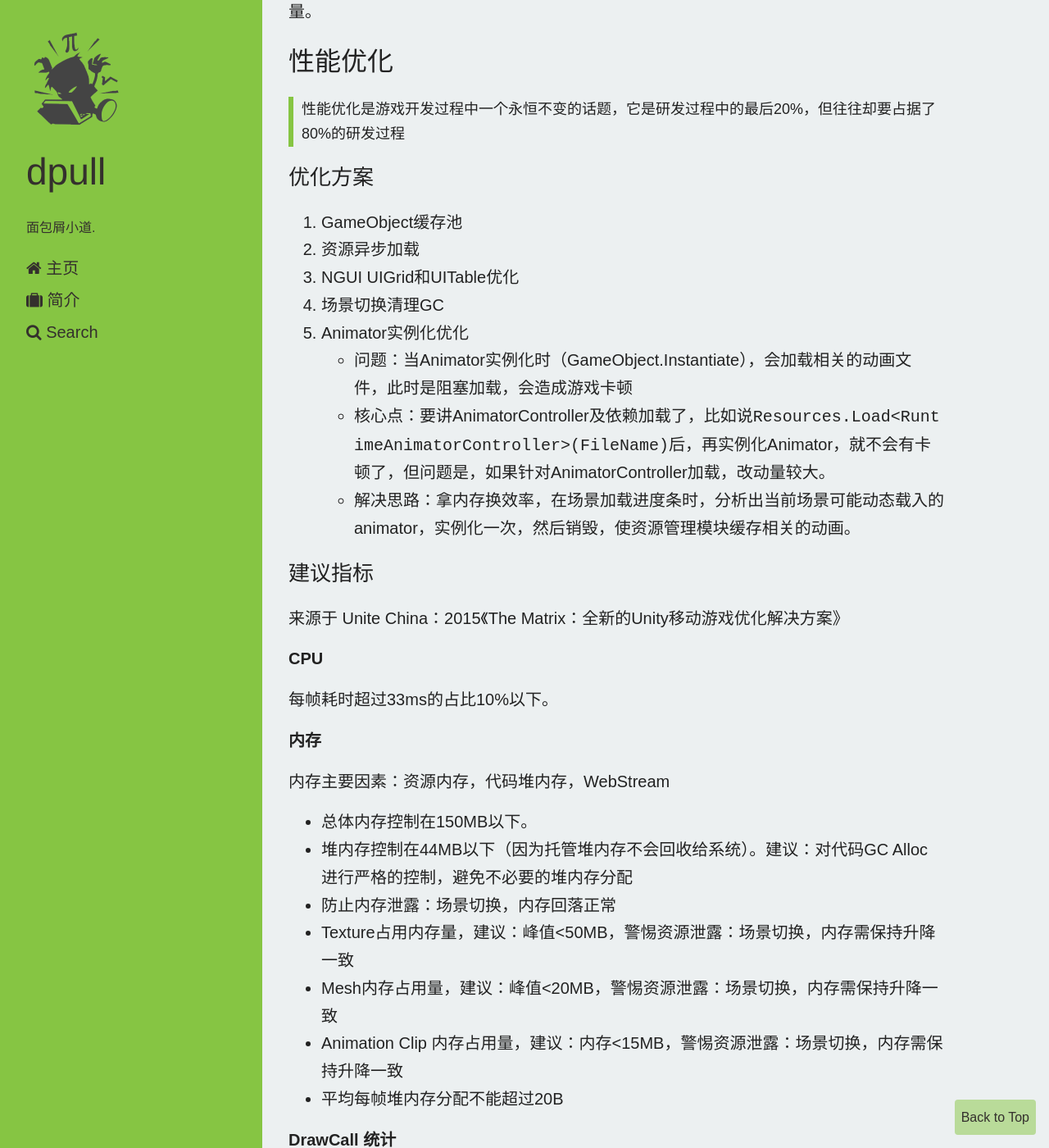
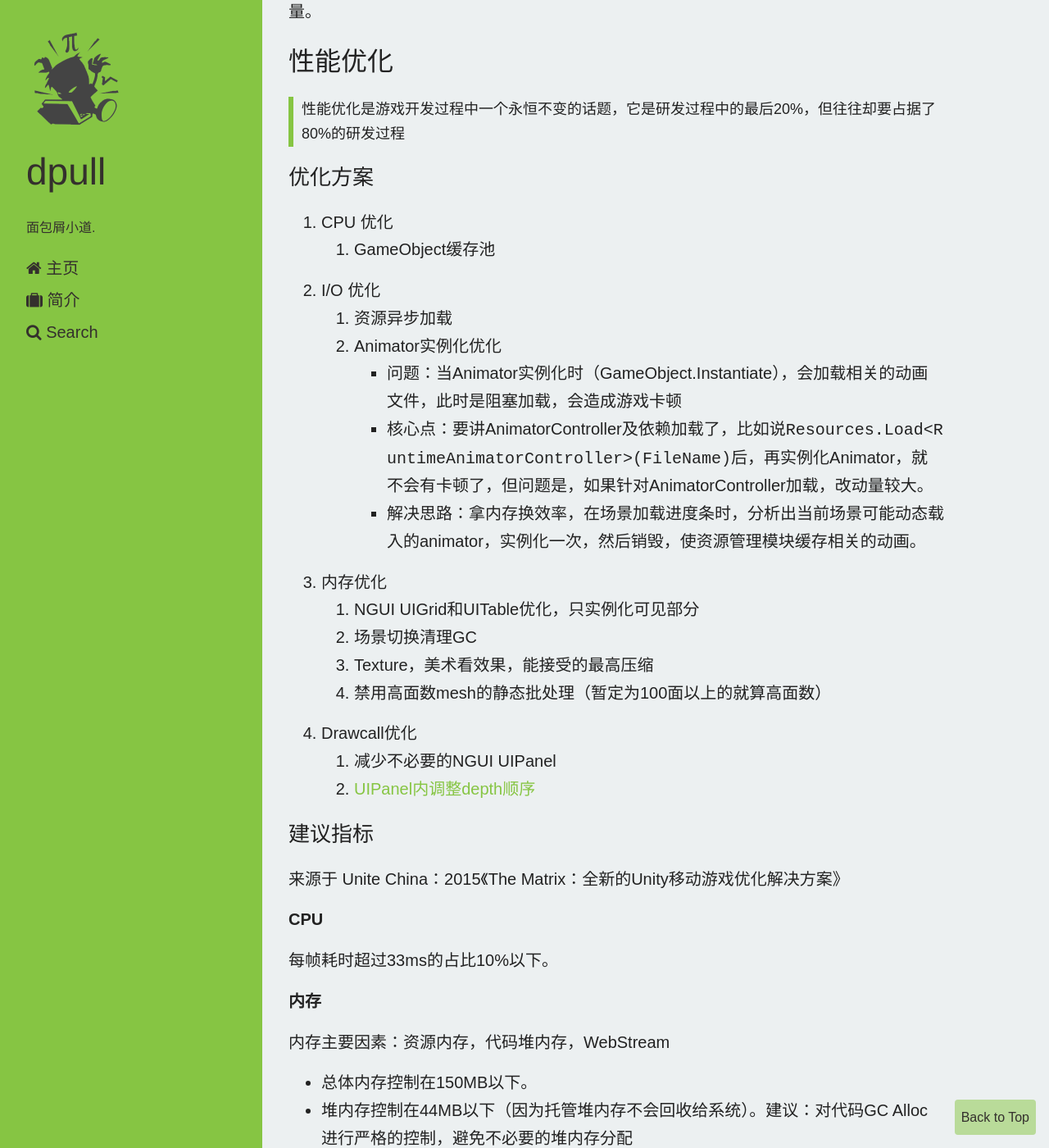
Before and after one commit to dpull/dpull.github.io, a Jekyll site: the page built from _posts/program/2015-04-30-hero_optimize.md, in a window 1280 px wide and 1400 px high, scrolled down 581 px. Shown: the whole window at 82% size. Built offline with Jekyll 4.4.1, drawn with Linux system fonts in a browser that asks for light colours; nearby versions of some CDN libraries; Markdown is read by kramdown in place of the engine named in the settings; comment, search, counter and statistics services are not loaded.

Commit message:
整理代码

```diff
--- a/_posts/program/2015-04-30-hero_optimize.md
+++ b/_posts/program/2015-04-30-hero_optimize.md
@@ -22,14 +22,23 @@ tags: []
 
 ### 优化方案 ###
 
-1. GameObject缓存池
-1. 资源异步加载
-1. NGUI UIGrid和UITable优化
-1. 场景切换清理GC
-1. Animator实例化优化
-	* 问题：当Animator实例化时（GameObject.Instantiate），会加载相关的动画文件，此时是阻塞加载，会造成游戏卡顿
-	* 核心点：要讲AnimatorController及依赖加载了，比如说`Resources.Load<RuntimeAnimatorController>(FileName)`后，再实例化Animator，就不会有卡顿了，但问题是，如果针对AnimatorController加载，改动量较大。
-	* 解决思路：拿内存换效率，在场景加载进度条时，分析出当前场景可能动态载入的animator，实例化一次，然后销毁，使资源管理模块缓存相关的动画。
+1. CPU 优化
+	1. GameObject缓存池
+1. I/O 优化
+	1. 资源异步加载
+	1. Animator实例化优化
+		* 问题：当Animator实例化时（GameObject.Instantiate），会加载相关的动画文件，此时是阻塞加载，会造成游戏卡顿
+		* 核心点：要讲AnimatorController及依赖加载了，比如说`Resources.Load<RuntimeAnimatorController>(FileName)`后，再实例化Animator，就不会有卡顿了，但问题是，如果针对AnimatorController加载，改动量较大。
+		* 解决思路：拿内存换效率，在场景加载进度条时，分析出当前场景可能动态载入的animator，实例化一次，然后销毁，使资源管理模块缓存相关的动画。
+1. 内存优化
+	1. NGUI UIGrid和UITable优化，只实例化可见部分
+	1. 场景切换清理GC
+	1. Texture，美术看效果，能接受的最高压缩
+	1. 禁用高面数mesh的静态批处理（暂定为100面以上的就算高面数）
+1. Drawcall优化
+	1. 减少不必要的NGUI UIPanel
+	1. [UIPanel内调整depth顺序](../unity_ngui_drawcall_optimize)
+
 
 
 ### 建议指标 ###
```
